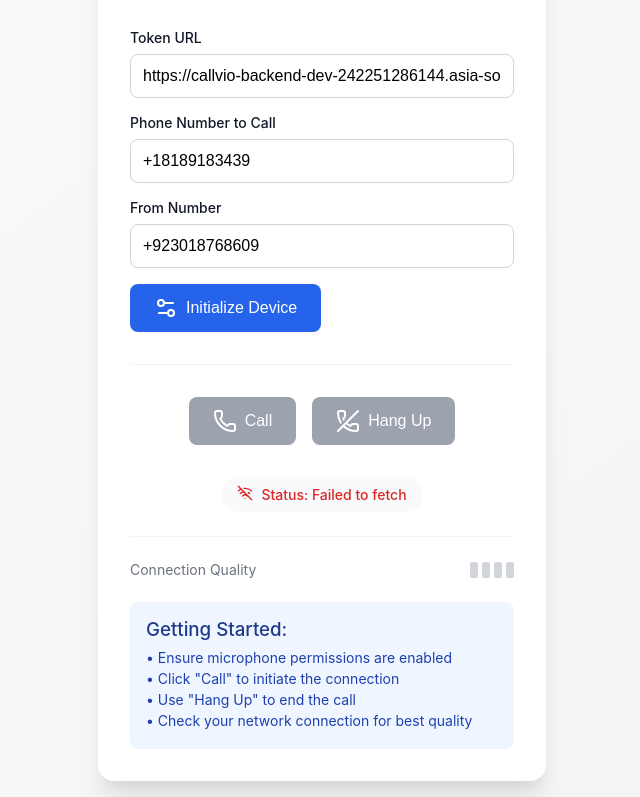
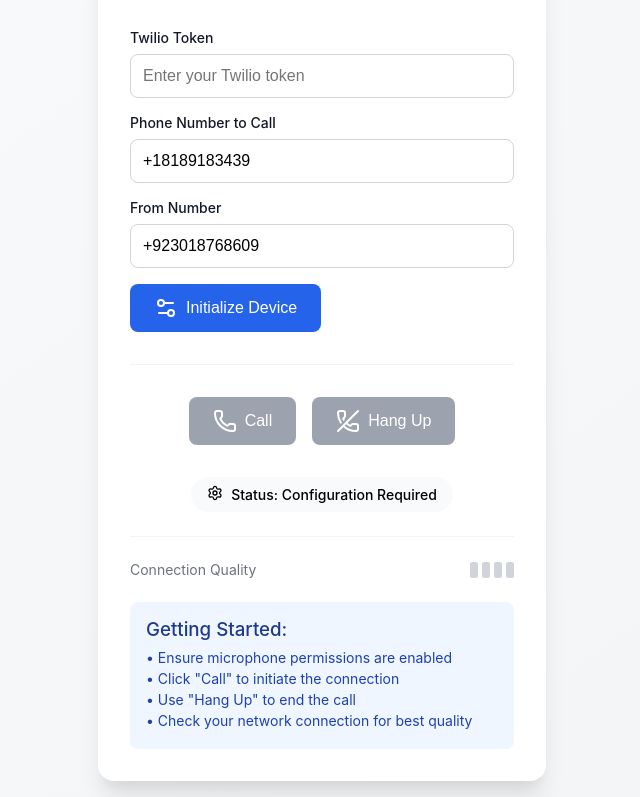
Before and after one commit to muhammadawaisg/twilio-webrtc-call-app, a plain HTML site: page index.html in a window 1280 px wide. Both pictures are taken after a click on the button "Initialize Device". Shown: the part 141-938 px from the top of the page, without its empty margins (318-958 px from the left). Drawn offline with nearby package versions, Linux system fonts and the light colour scheme; no server answers.

Commit message:
Update index.html

```diff
--- a/index.html
+++ b/index.html
@@ -279,8 +279,8 @@
 
     <div class="settings-container">
       <div class="input-group">
-        <label for="token-url-input">Token URL</label>
-        <input type="url" id="token-url-input" placeholder="https://your-token-server.com/get-token" />
+        <label for="token-input">Twilio Token</label>
+        <input type="text" id="token-input" placeholder="Enter your Twilio token" />
       </div>
       <div class="input-group">
         <label for="to-number-input">Phone Number to Call</label>
@@ -347,7 +347,7 @@
 
     // DOM Elements
     const initializeButton = document.getElementById("initialize-button");
-    const tokenUrlInput = document.getElementById("token-url-input");
+    const tokenInput = document.getElementById("token-input");
     const toNumberInput = document.getElementById("to-number-input");
     const fromNumberInput = document.getElementById("from-number-input");
     const callButton = document.getElementById("call-button");
@@ -472,33 +472,23 @@
     }
 
     function initializeDevice() {
-      const tokenUrl = tokenUrlInput.value.trim();
+      const token = tokenInput.value.trim();
       const toNumber = toNumberInput.value.trim();
       const fromNumber = fromNumberInput.value.trim();
 
-      if (!tokenUrl || !toNumber || !fromNumber) {
-        alert("Please provide Token URL, To Number, and From Number.");
+      if (!token || !toNumber || !fromNumber) {
+        alert("Please provide Token, To Number, and From Number.");
         return;
       }
 
-      localStorage.setItem("twilioTokenUrl", tokenUrl);
+      localStorage.setItem("twilioToken", token);
       localStorage.setItem("twilioToNumber", toNumber);
       localStorage.setItem("twilioFromNumber", fromNumber);
 
       setCallStatus("initializing");
 
-      fetch(tokenUrl)
-        .then((res) => {
-          if (!res.ok) {
-            throw new Error(`Failed to fetch token: ${res.status} ${res.statusText}`);
-          }
-          return res.json();
-        })
-        .then((data) => {
-          if (!data.token) {
-            throw new Error("Token not found in response.");
-          }
-          device = new Twilio.Device(data.token, {
+      try {
+        device = new Twilio.Device(token, {
           codecPreferences: ["opus", "pcmu"],
           fakeLocalDTMF: true,
           enableRingingState: true,
@@ -509,21 +499,20 @@
           console.error("Twilio Device Error:", error);
           setCallStatus("error", error.message);
         });
-        })
-        .catch((err) => {
+      } catch (err) {
         console.error("Initialization Error:", err);
         setCallStatus("error", err.message);
-        });
+      }
     }
 
     // Initialize
     document.addEventListener("DOMContentLoaded", () => {
-      const savedTokenUrl = localStorage.getItem("twilioTokenUrl");
+      const savedToken = localStorage.getItem("twilioToken");
       const savedToNumber = localStorage.getItem("twilioToNumber");
       const savedFromNumber = localStorage.getItem("twilioFromNumber");
 
-      if (savedTokenUrl) {
-        tokenUrlInput.value = savedTokenUrl;
+      if (savedToken) {
+        tokenInput.value = savedToken;
       }
       if (savedToNumber) {
         toNumberInput.value = savedToNumber;
@@ -533,9 +522,6 @@
       }
 
       // Set default values if not saved
-      if (!tokenUrlInput.value) {
-        tokenUrlInput.value = "https://callvio-backend-dev-242251286144.asia-south1.run.app/get-token?identity=testuser";
-      }
       if (!toNumberInput.value) {
         toNumberInput.value = "+18189183439";
       }
```
Lines whose indentation alone changed are shown as unchanged.
